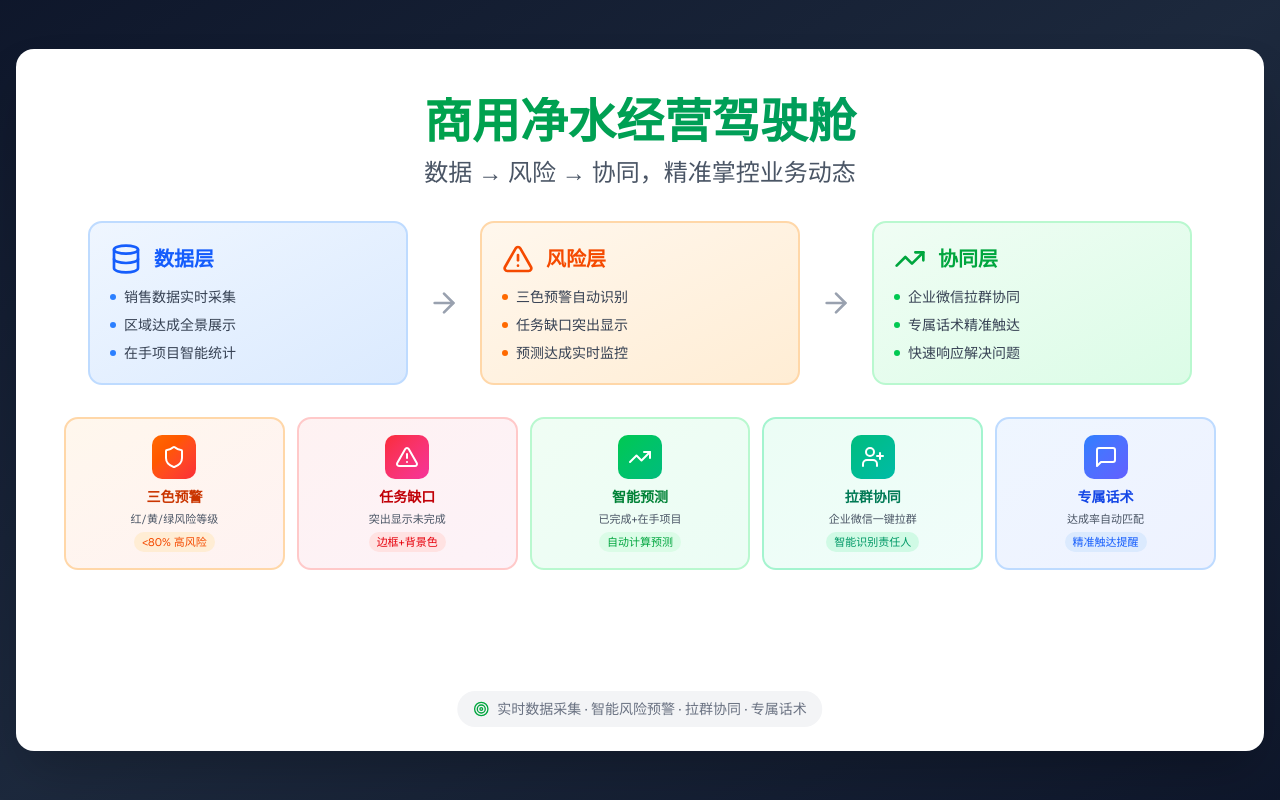
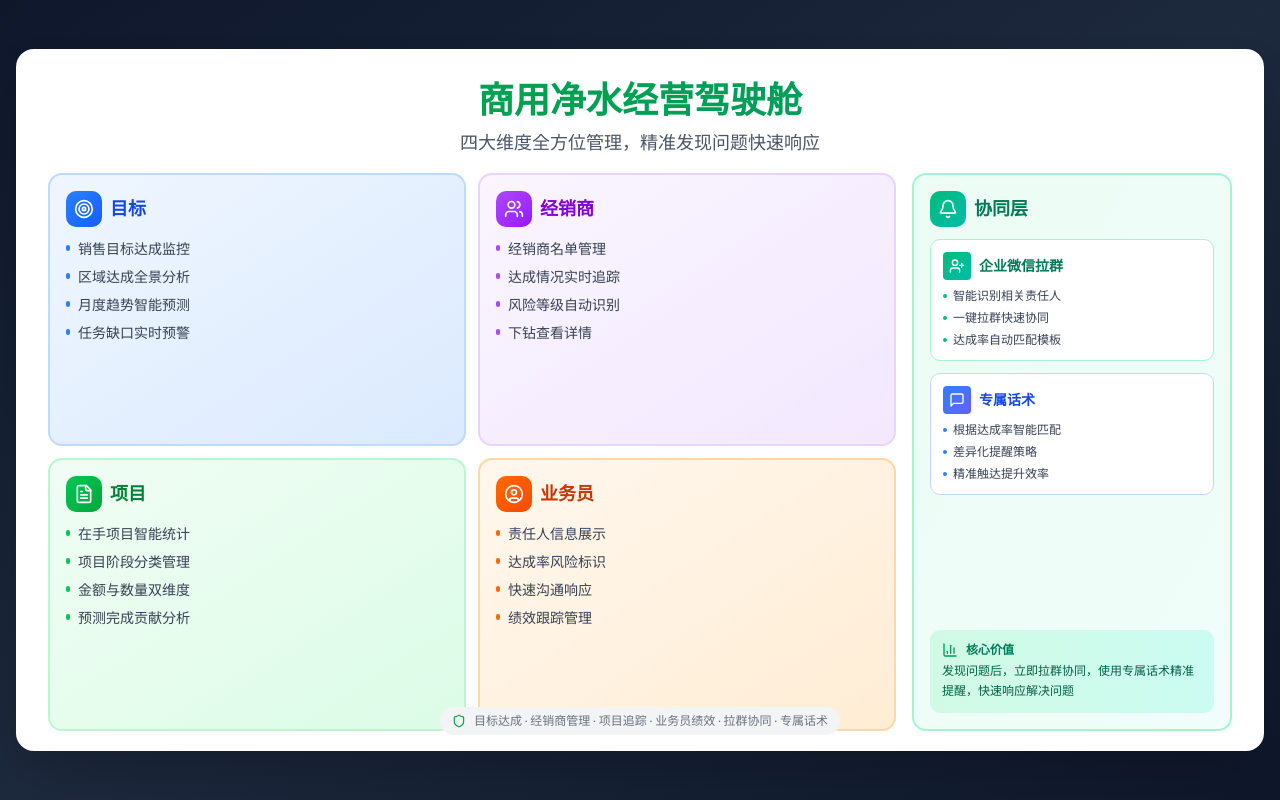
Before and after one commit to navylee1990/coze_jsc, a Next.js app: page /ppt in a window 1280 px wide. Built offline with nearby package versions, Linux system fonts and the light colour scheme.

Commit message:
feat: 优化PPT布局，体现4个tab页主题并整合协同层

```diff
--- a/src/app/ppt/page.tsx
+++ b/src/app/ppt/page.tsx
@@ -1,194 +1,213 @@
 'use client';
 
-import { Database, AlertTriangle, TrendingUp, Target, ArrowRight, Shield, MessageSquare, UserPlus } from 'lucide-react';
-
-// 单页PPT：数据→风险→协同，精准掌控业务动态
+import { Target, Users, FileText, UserCircle, Shield, AlertTriangle, TrendingUp, MessageSquare, UserPlus, Bell, BarChart3 } from 'lucide-react';
 
 export default function PPTPage() {
   return (
     <div className="min-h-screen bg-gradient-to-br from-slate-900 via-slate-800 to-slate-900 flex items-center justify-center p-4">
       <div className="w-full max-w-7xl">
-        {/* 单页PPT容器 */}
-        <div className="bg-white rounded-2xl shadow-2xl overflow-hidden aspect-video p-12 relative">
+        <div className="bg-white rounded-2xl shadow-2xl overflow-hidden aspect-video p-8 relative">
           {/* 标题区域 */}
-          <div className="text-center mb-8">
-            <h1 className="text-5xl font-bold bg-gradient-to-r from-green-600 to-emerald-600 bg-clip-text text-transparent mb-3">
+          <div className="text-center mb-4">
+            <h1 className="text-4xl font-bold bg-gradient-to-r from-green-600 to-emerald-600 bg-clip-text text-transparent mb-2">
               商用净水经营驾驶舱
             </h1>
-            <p className="text-2xl text-gray-600 font-medium">数据 → 风险 → 协同，精准掌控业务动态</p>
+            <p className="text-lg text-gray-600">四大维度全方位管理，精准发现问题快速响应</p>
           </div>
 
-          {/* 核心流程 */}
-          <div className="mb-8">
-            <div className="flex items-center justify-center gap-5">
-              {/* 数据层 */}
-              <div className="flex-1 max-w-xs">
-                <div className="bg-gradient-to-br from-blue-50 to-blue-100 rounded-xl p-5 border-2 border-blue-200">
-                  <div className="flex items-center gap-3 mb-3">
-                    <Database className="w-8 h-8 text-blue-600" />
-                    <h3 className="text-xl font-bold text-blue-600">数据层</h3>
+          <div className="flex gap-4 h-[calc(100%-80px)]">
+            {/* 左侧：4个tab页主题 */}
+            <div className="flex-1 grid grid-cols-2 gap-3">
+              {/* 目标Tab */}
+              <div className="bg-gradient-to-br from-blue-50 to-blue-100 rounded-xl p-4 border-2 border-blue-200 flex flex-col">
+                <div className="flex items-center gap-2 mb-3">
+                  <div className="p-2 bg-gradient-to-br from-blue-500 to-blue-600 rounded-lg">
+                    <Target className="w-5 h-5 text-white" />
                   </div>
-                  <div className="space-y-2 text-sm text-gray-700">
-                    <div className="flex items-center gap-2">
-                      <div className="w-1.5 h-1.5 rounded-full bg-blue-500"></div>
-                      <span>销售数据实时采集</span>
+                  <h3 className="text-lg font-bold text-blue-700">目标</h3>
                 </div>
-                    <div className="flex items-center gap-2">
-                      <div className="w-1.5 h-1.5 rounded-full bg-blue-500"></div>
-                      <span>区域达成全景展示</span>
+                <div className="flex-1 space-y-2 text-sm text-gray-700">
+                  <div className="flex items-start gap-2">
+                    <div className="w-1 h-1.5 rounded-full bg-blue-500 mt-1.5 flex-shrink-0"></div>
+                    <span>销售目标达成监控</span>
                   </div>
-                    <div className="flex items-center gap-2">
-                      <div className="w-1.5 h-1.5 rounded-full bg-blue-500"></div>
+                  <div className="flex items-start gap-2">
+                    <div className="w-1 h-1.5 rounded-full bg-blue-500 mt-1.5 flex-shrink-0"></div>
+                    <span>区域达成全景分析</span>
+                  </div>
+                  <div className="flex items-start gap-2">
+                    <div className="w-1 h-1.5 rounded-full bg-blue-500 mt-1.5 flex-shrink-0"></div>
+                    <span>月度趋势智能预测</span>
+                  </div>
+                  <div className="flex items-start gap-2">
+                    <div className="w-1 h-1.5 rounded-full bg-blue-500 mt-1.5 flex-shrink-0"></div>
+                    <span>任务缺口实时预警</span>
+                  </div>
+                </div>
+              </div>
+
+              {/* 经销商Tab */}
+              <div className="bg-gradient-to-br from-purple-50 to-purple-100 rounded-xl p-4 border-2 border-purple-200 flex flex-col">
+                <div className="flex items-center gap-2 mb-3">
+                  <div className="p-2 bg-gradient-to-br from-purple-500 to-purple-600 rounded-lg">
+                    <Users className="w-5 h-5 text-white" />
+                  </div>
+                  <h3 className="text-lg font-bold text-purple-700">经销商</h3>
+                </div>
+                <div className="flex-1 space-y-2 text-sm text-gray-700">
+                  <div className="flex items-start gap-2">
+                    <div className="w-1 h-1.5 rounded-full bg-purple-500 mt-1.5 flex-shrink-0"></div>
+                    <span>经销商名单管理</span>
+                  </div>
+                  <div className="flex items-start gap-2">
+                    <div className="w-1 h-1.5 rounded-full bg-purple-500 mt-1.5 flex-shrink-0"></div>
+                    <span>达成情况实时追踪</span>
+                  </div>
+                  <div className="flex items-start gap-2">
+                    <div className="w-1 h-1.5 rounded-full bg-purple-500 mt-1.5 flex-shrink-0"></div>
+                    <span>风险等级自动识别</span>
+                  </div>
+                  <div className="flex items-start gap-2">
+                    <div className="w-1 h-1.5 rounded-full bg-purple-500 mt-1.5 flex-shrink-0"></div>
+                    <span>下钻查看详情</span>
+                  </div>
+                </div>
+              </div>
+
+              {/* 项目Tab */}
+              <div className="bg-gradient-to-br from-green-50 to-green-100 rounded-xl p-4 border-2 border-green-200 flex flex-col">
+                <div className="flex items-center gap-2 mb-3">
+                  <div className="p-2 bg-gradient-to-br from-green-500 to-green-600 rounded-lg">
+                    <FileText className="w-5 h-5 text-white" />
+                  </div>
+                  <h3 className="text-lg font-bold text-green-700">项目</h3>
+                </div>
+                <div className="flex-1 space-y-2 text-sm text-gray-700">
+                  <div className="flex items-start gap-2">
+                    <div className="w-1 h-1.5 rounded-full bg-green-500 mt-1.5 flex-shrink-0"></div>
                     <span>在手项目智能统计</span>
+                  </div>
+                  <div className="flex items-start gap-2">
+                    <div className="w-1 h-1.5 rounded-full bg-green-500 mt-1.5 flex-shrink-0"></div>
+                    <span>项目阶段分类管理</span>
+                  </div>
+                  <div className="flex items-start gap-2">
+                    <div className="w-1 h-1.5 rounded-full bg-green-500 mt-1.5 flex-shrink-0"></div>
+                    <span>金额与数量双维度</span>
+                  </div>
+                  <div className="flex items-start gap-2">
+                    <div className="w-1 h-1.5 rounded-full bg-green-500 mt-1.5 flex-shrink-0"></div>
+                    <span>预测完成贡献分析</span>
+                  </div>
+                </div>
+              </div>
+
+              {/* 业务员Tab */}
+              <div className="bg-gradient-to-br from-orange-50 to-orange-100 rounded-xl p-4 border-2 border-orange-200 flex flex-col">
+                <div className="flex items-center gap-2 mb-3">
+                  <div className="p-2 bg-gradient-to-br from-orange-500 to-orange-600 rounded-lg">
+                    <UserCircle className="w-5 h-5 text-white" />
+                  </div>
+                  <h3 className="text-lg font-bold text-orange-700">业务员</h3>
+                </div>
+                <div className="flex-1 space-y-2 text-sm text-gray-700">
+                  <div className="flex items-start gap-2">
+                    <div className="w-1 h-1.5 rounded-full bg-orange-500 mt-1.5 flex-shrink-0"></div>
+                    <span>责任人信息展示</span>
+                  </div>
+                  <div className="flex items-start gap-2">
+                    <div className="w-1 h-1.5 rounded-full bg-orange-500 mt-1.5 flex-shrink-0"></div>
+                    <span>达成率风险标识</span>
+                  </div>
+                  <div className="flex items-start gap-2">
+                    <div className="w-1 h-1.5 rounded-full bg-orange-500 mt-1.5 flex-shrink-0"></div>
+                    <span>快速沟通响应</span>
+                  </div>
+                  <div className="flex items-start gap-2">
+                    <div className="w-1 h-1.5 rounded-full bg-orange-500 mt-1.5 flex-shrink-0"></div>
+                    <span>绩效跟踪管理</span>
                   </div>
                 </div>
               </div>
             </div>
 
-              {/* 箭头 */}
-              <ArrowRight className="w-8 h-8 text-gray-400 flex-shrink-0" />
+            {/* 右侧：协同层（拉群协同+专属话术） */}
+            <div className="w-80 bg-gradient-to-br from-emerald-50 to-teal-50 rounded-xl p-4 border-2 border-emerald-200 flex flex-col">
+              <div className="flex items-center gap-2 mb-3">
+                <div className="p-2 bg-gradient-to-br from-emerald-500 to-teal-500 rounded-lg">
+                  <Bell className="w-5 h-5 text-white" />
+                </div>
+                <h3 className="text-lg font-bold text-emerald-700">协同层</h3>
+              </div>
 
-              {/* 风险层 */}
-              <div className="flex-1 max-w-xs">
-                <div className="bg-gradient-to-br from-orange-50 to-orange-100 rounded-xl p-5 border-2 border-orange-200">
-                  <div className="flex items-center gap-3 mb-3">
-                    <AlertTriangle className="w-8 h-8 text-orange-600" />
-                    <h3 className="text-xl font-bold text-orange-600">风险层</h3>
+              <div className="flex-1 space-y-3">
+                {/* 企业微信拉群 */}
+                <div className="bg-white rounded-lg p-3 border border-emerald-200">
+                  <div className="flex items-center gap-2 mb-2">
+                    <div className="p-1.5 bg-gradient-to-br from-emerald-500 to-teal-500 rounded">
+                      <UserPlus className="w-4 h-4 text-white" />
                     </div>
-                  <div className="space-y-2 text-sm text-gray-700">
-                    <div className="flex items-center gap-2">
-                      <div className="w-1.5 h-1.5 rounded-full bg-orange-500"></div>
-                      <span>三色预警自动识别</span>
+                    <h4 className="font-bold text-emerald-700 text-sm">企业微信拉群</h4>
                   </div>
-                    <div className="flex items-center gap-2">
-                      <div className="w-1.5 h-1.5 rounded-full bg-orange-500"></div>
-                      <span>任务缺口突出显示</span>
+                  <div className="space-y-1.5 text-xs text-gray-700">
+                    <div className="flex items-center gap-1.5">
+                      <div className="w-1 h-1 rounded-full bg-emerald-500"></div>
+                      <span>智能识别相关责任人</span>
                     </div>
-                    <div className="flex items-center gap-2">
-                      <div className="w-1.5 h-1.5 rounded-full bg-orange-500"></div>
-                      <span>预测达成实时监控</span>
+                    <div className="flex items-center gap-1.5">
+                      <div className="w-1 h-1 rounded-full bg-emerald-500"></div>
+                      <span>一键拉群快速协同</span>
+                    </div>
+                    <div className="flex items-center gap-1.5">
+                      <div className="w-1 h-1 rounded-full bg-emerald-500"></div>
+                      <span>达成率自动匹配模板</span>
+                    </div>
+                  </div>
+                </div>
+
+                {/* 专属话术 */}
+                <div className="bg-white rounded-lg p-3 border border-blue-200">
+                  <div className="flex items-center gap-2 mb-2">
+                    <div className="p-1.5 bg-gradient-to-br from-blue-500 to-indigo-500 rounded">
+                      <MessageSquare className="w-4 h-4 text-white" />
+                    </div>
+                    <h4 className="font-bold text-blue-700 text-sm">专属话术</h4>
+                  </div>
+                  <div className="space-y-1.5 text-xs text-gray-700">
+                    <div className="flex items-center gap-1.5">
+                      <div className="w-1 h-1 rounded-full bg-blue-500"></div>
+                      <span>根据达成率智能匹配</span>
+                    </div>
+                    <div className="flex items-center gap-1.5">
+                      <div className="w-1 h-1 rounded-full bg-blue-500"></div>
+                      <span>差异化提醒策略</span>
+                    </div>
+                    <div className="flex items-center gap-1.5">
+                      <div className="w-1 h-1 rounded-full bg-blue-500"></div>
+                      <span>精准触达提升效率</span>
                     </div>
                   </div>
                 </div>
               </div>
 
-              {/* 箭头 */}
-              <ArrowRight className="w-8 h-8 text-gray-400 flex-shrink-0" />
-
-              {/* 协同层 */}
-              <div className="flex-1 max-w-xs">
-                <div className="bg-gradient-to-br from-green-50 to-green-100 rounded-xl p-5 border-2 border-green-200">
-                  <div className="flex items-center gap-3 mb-3">
-                    <TrendingUp className="w-8 h-8 text-green-600" />
-                    <h3 className="text-xl font-bold text-green-600">协同层</h3>
+              {/* 协同层亮点 */}
+              <div className="mt-3 bg-gradient-to-r from-emerald-100 to-teal-100 rounded-lg p-3">
+                <div className="flex items-center gap-2 mb-1">
+                  <BarChart3 className="w-4 h-4 text-emerald-600" />
+                  <span className="font-bold text-emerald-700 text-xs">核心价值</span>
                 </div>
-                  <div className="space-y-2 text-sm text-gray-700">
-                    <div className="flex items-center gap-2">
-                      <div className="w-1.5 h-1.5 rounded-full bg-green-500"></div>
-                      <span>企业微信拉群协同</span>
-                    </div>
-                    <div className="flex items-center gap-2">
-                      <div className="w-1.5 h-1.5 rounded-full bg-green-500"></div>
-                      <span>专属话术精准触达</span>
-                    </div>
-                    <div className="flex items-center gap-2">
-                      <div className="w-1.5 h-1.5 rounded-full bg-green-500"></div>
-                      <span>快速响应解决问题</span>
-                    </div>
-                  </div>
-                </div>
-              </div>
-            </div>
-          </div>
-
-          {/* 五大核心特色 */}
-          <div className="grid grid-cols-5 gap-3">
-            {/* 三色预警 */}
-            <div className="bg-gradient-to-br from-orange-50 to-red-50 rounded-xl p-4 border-2 border-orange-200">
-              <div className="flex flex-col items-center text-center">
-                <div className="p-2.5 bg-gradient-to-br from-orange-500 to-red-500 rounded-lg mb-2">
-                  <Shield className="w-6 h-6 text-white" />
-                </div>
-                <div className="flex items-center gap-1 mb-1">
-                  <h3 className="text-sm font-bold text-orange-700">三色预警</h3>
-                </div>
-                <div className="text-[11px] text-gray-600 mb-1">红/黄/绿风险等级</div>
-                <div className="text-[11px] text-orange-600 bg-orange-100 px-2 py-0.5 rounded-full">
-                  &lt;80% 高风险
-                </div>
-              </div>
-            </div>
-
-            {/* 任务缺口 */}
-            <div className="bg-gradient-to-br from-red-50 to-pink-50 rounded-xl p-4 border-2 border-red-200">
-              <div className="flex flex-col items-center text-center">
-                <div className="p-2.5 bg-gradient-to-br from-red-500 to-pink-500 rounded-lg mb-2">
-                  <AlertTriangle className="w-6 h-6 text-white" />
-                </div>
-                <div className="flex items-center gap-1 mb-1">
-                  <h3 className="text-sm font-bold text-red-700">任务缺口</h3>
-                </div>
-                <div className="text-[11px] text-gray-600 mb-1">突出显示未完成</div>
-                <div className="text-[11px] text-red-600 bg-red-100 px-2 py-0.5 rounded-full">
-                  边框+背景色
-                </div>
-              </div>
-            </div>
-
-            {/* 智能预测 */}
-            <div className="bg-gradient-to-br from-green-50 to-emerald-50 rounded-xl p-4 border-2 border-green-200">
-              <div className="flex flex-col items-center text-center">
-                <div className="p-2.5 bg-gradient-to-br from-green-500 to-emerald-500 rounded-lg mb-2">
-                  <TrendingUp className="w-6 h-6 text-white" />
-                </div>
-                <div className="flex items-center gap-1 mb-1">
-                  <h3 className="text-sm font-bold text-green-700">智能预测</h3>
-                </div>
-                <div className="text-[11px] text-gray-600 mb-1">已完成+在手项目</div>
-                <div className="text-[11px] text-green-600 bg-green-100 px-2 py-0.5 rounded-full">
-                  自动计算预测
-                </div>
-              </div>
-            </div>
-
-            {/* 企业微信拉群 */}
-            <div className="bg-gradient-to-br from-emerald-50 to-teal-50 rounded-xl p-4 border-2 border-emerald-200">
-              <div className="flex flex-col items-center text-center">
-                <div className="p-2.5 bg-gradient-to-br from-emerald-500 to-teal-500 rounded-lg mb-2">
-                  <UserPlus className="w-6 h-6 text-white" />
-                </div>
-                <div className="flex items-center gap-1 mb-1">
-                  <h3 className="text-sm font-bold text-emerald-700">拉群协同</h3>
-                </div>
-                <div className="text-[11px] text-gray-600 mb-1">企业微信一键拉群</div>
-                <div className="text-[11px] text-emerald-600 bg-emerald-100 px-2 py-0.5 rounded-full">
-                  智能识别责任人
-                </div>
-              </div>
-            </div>
-
-            {/* 专属话术 */}
-            <div className="bg-gradient-to-br from-blue-50 to-indigo-50 rounded-xl p-4 border-2 border-blue-200">
-              <div className="flex flex-col items-center text-center">
-                <div className="p-2.5 bg-gradient-to-br from-blue-500 to-indigo-500 rounded-lg mb-2">
-                  <MessageSquare className="w-6 h-6 text-white" />
-                </div>
-                <div className="flex items-center gap-1 mb-1">
-                  <h3 className="text-sm font-bold text-blue-700">专属话术</h3>
-                </div>
-                <div className="text-[11px] text-gray-600 mb-1">达成率自动匹配</div>
-                <div className="text-[11px] text-blue-600 bg-blue-100 px-2 py-0.5 rounded-full">
-                  精准触达提醒
-                </div>
+                <p className="text-xs text-emerald-800 leading-relaxed">
+                  发现问题后，立即拉群协同，使用专属话术精准提醒，快速响应解决问题
+                </p>
               </div>
             </div>
           </div>
 
           {/* 底部标语 */}
-          <div className="absolute bottom-6 left-1/2 transform -translate-x-1/2">
-            <div className="flex items-center gap-2 text-sm text-gray-500 bg-gray-100 px-4 py-2 rounded-full">
-              <Target className="w-4 h-4 text-green-600" />
-              <span>实时数据采集 · 智能风险预警 · 拉群协同 · 专属话术</span>
+          <div className="absolute bottom-4 left-1/2 transform -translate-x-1/2">
+            <div className="flex items-center gap-2 text-xs text-gray-500 bg-gray-100 px-3 py-1.5 rounded-full">
+              <Shield className="w-3.5 h-3.5 text-green-600" />
+              <span>目标达成 · 经销商管理 · 项目追踪 · 业务员绩效 · 拉群协同 · 专属话术</span>
             </div>
           </div>
         </div>
```
Lines whose indentation alone changed are shown as unchanged.
